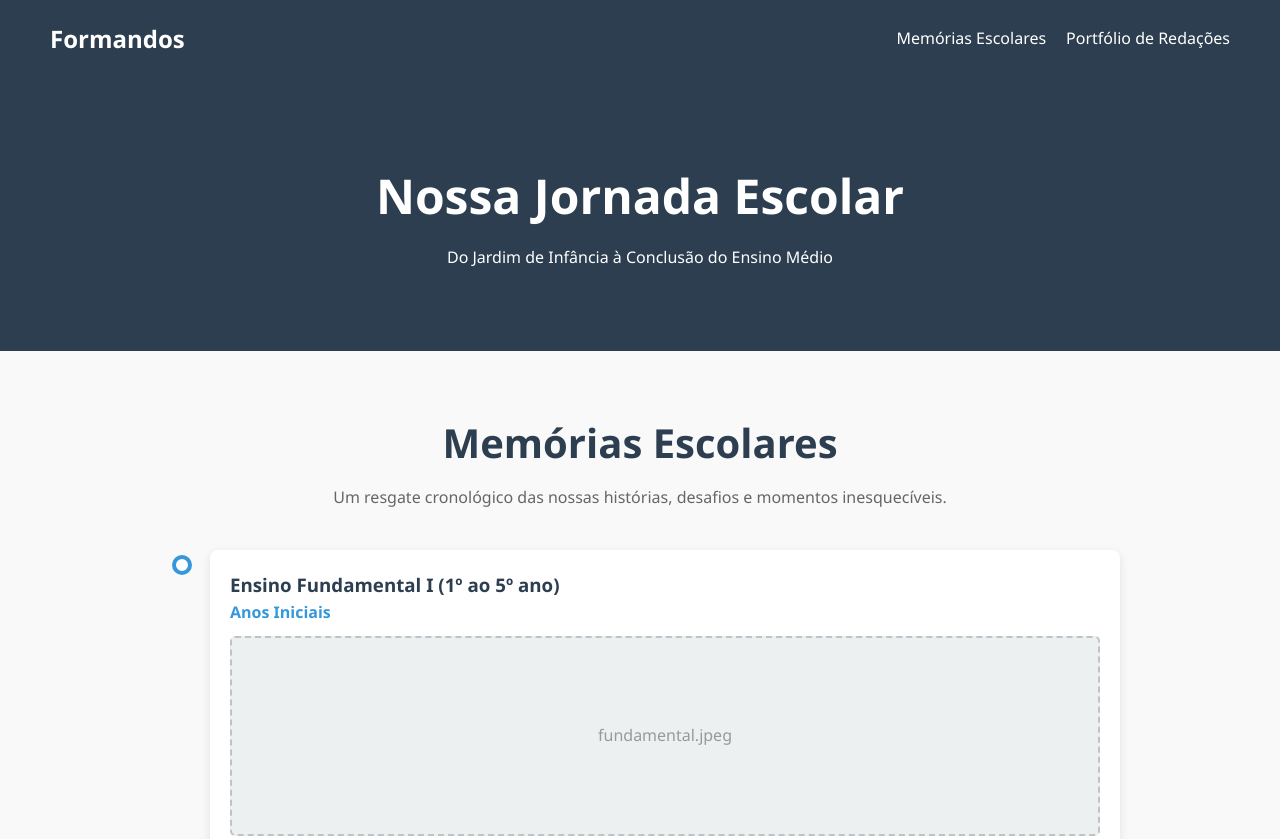
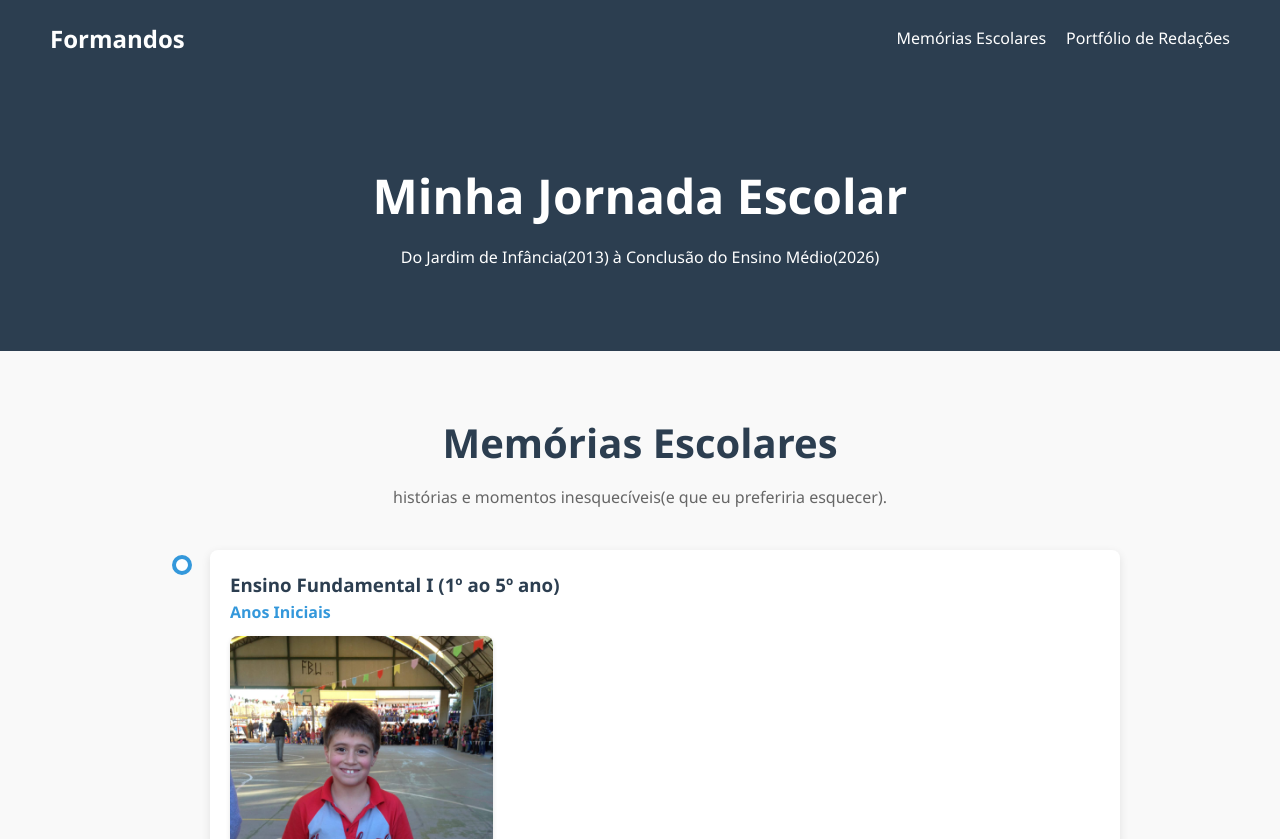
Before and after one commit to ArthurN-RDB/fim, a plain HTML site: page index.html in a window 1280 px wide. Shown: the top 839 px of the page. Drawn offline with Linux system fonts and the light colour scheme.

Commit message:
coreção

```diff
--- a/index.html
+++ b/index.html
@@ -16,8 +16,8 @@
             </ul>
         </nav>
         <div class="hero">
-            <h1>Nossa Jornada Escolar</h1>
-            <p>Do Jardim de Infância à Conclusão do Ensino Médio</p>
+            <h1>Minha Jornada Escolar</h1>
+            <p>Do Jardim de Infância(2013) à Conclusão do Ensino Médio(2026)</p>
         </div>
     </header>
 
@@ -25,7 +25,7 @@
         <!-- Seção 1: Memórias Escolares -->
         <section id="memorias" class="section-container">
             <h2>Memórias Escolares</h2>
-            <p class="section-desc">Um resgate cronológico das nossas histórias, desafios e momentos inesquecíveis.</p>
+            <p class="section-desc">histórias e momentos inesquecíveis(e que eu preferiria esquecer).</p>
 
 
 
@@ -34,7 +34,6 @@
                     <div class="timeline-content">
                         <h3>Ensino Fundamental I (1º ao 5º ano)</h3>
                         <p class="date">Anos Iniciais</p>
-                        <div class="media-placeholder">fundamental.jpeg</div>
                         <img src="fundamental.jpeg" alt="festa junina" class="foto-memoria">
                         <p>aqui foi dos meus 5 anos até os 10, minha memoria é boa o suficiente para lebrar das 2 copas do mundo (uma no brasil). Foi quando aprendi a ler e escrever, contas de multiplicação e divisão, alem de ser a época mais despreucupada da minha vida </p>
                     </div>
```
